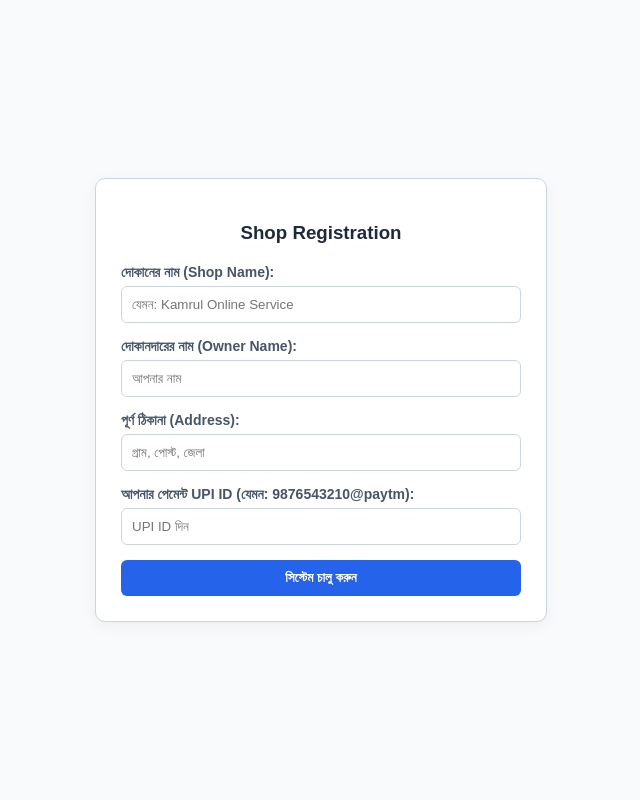
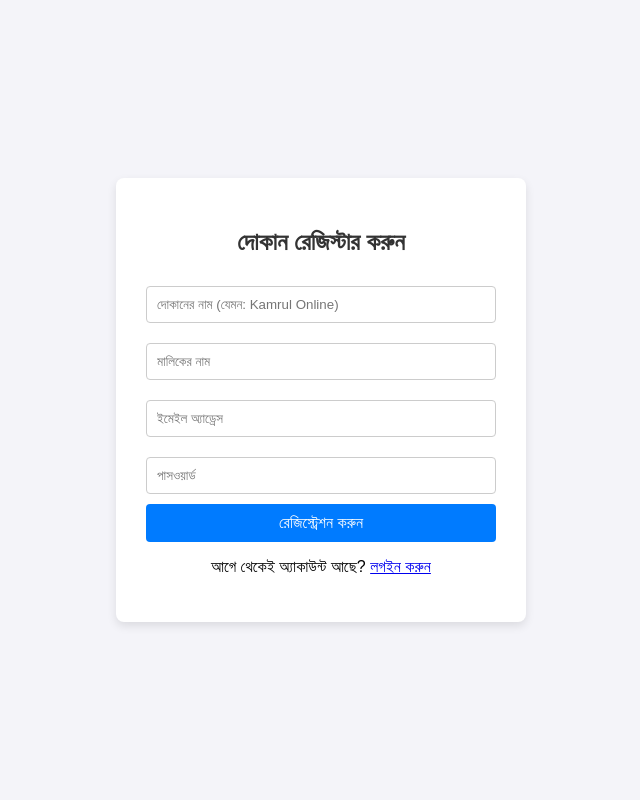
Before and after one commit to kamrulonlineservice/qr-print-service, a Flask app: page /register in a window 1280 px wide. Shown: the whole page, without its empty margins (319-959 px from the left). Run offline with Flask 3, Linux system fonts and the light colour scheme.

Commit message:
Update register.html

```diff
--- a/templates/register.html
+++ b/templates/register.html
@@ -2,37 +2,28 @@
 <html lang="bn">
 <head>
     <meta charset="UTF-8">
-    <title>Shop Registration - QR se Print</title>
+    <title>দোকানদার রেজিস্ট্রেশন - QR Se Print</title>
     <style>
-        body { font-family: sans-serif; background: #f8fafc; display: flex; justify-content: center; align-items: center; height: 100vh; margin: 0; }
-        .register-box { max-width: 400px; width: 100%; padding: 25px; border: 1px solid #cbd5e1; border-radius: 10px; background: #ffffff; box-shadow: 0 4px 15px rgba(0,0,0,0.05); }
-        h3 { color: #1e293b; text-align: center; margin-bottom: 20px; }
-        label { font-size: 14px; font-weight: bold; color: #475569; display: block; margin-bottom: 5px; }
-        input { width: 100%; padding: 10px; margin-bottom: 15px; border: 1px solid #cbd5e1; border-radius: 6px; box-sizing: border-box; }
-        button { background: #2563eb; color: white; border: none; padding: 10px 20px; border-radius: 6px; cursor: pointer; font-weight: bold; width: 100%; }
-        button:hover { background: #1d4ed8; }
+        body { font-family: Arial, sans-serif; background: #f4f4f9; display: flex; justify-content: center; align-items: center; height: 100vh; margin: 0; }
+        .card { background: white; padding: 30px; border-radius: 8px; box-shadow: 0 4px 10px rgba(0,0,0,0.1); width: 350px; }
+        h2 { text-align: center; color: #333; }
+        input { width: 100%; padding: 10px; margin: 10px 0; border: 1px solid #ccc; border-radius: 4px; box-sizing: border-box; }
+        button { width: 100%; padding: 10px; background: #007bff; color: white; border: none; border-radius: 4px; cursor: pointer; font-size: 16px; }
+        button:hover { background: #0056b3; }
+        p { text-align: center; }
     </style>
 </head>
 <body>
-
-<div class="register-box">
-    <h3>Shop Registration</h3>
-    <form method="POST">
-        <label>দোকানের নাম (Shop Name):</label>
-        <input type="text" name="shop_name" placeholder="যেমন: Kamrul Online Service" required>
-
-        <label>দোকানদারের নাম (Owner Name):</label>
-        <input type="text" name="owner_name" placeholder="আপনার নাম" required>
-
-        <label>পূর্ণ ঠিকানা (Address):</label>
-        <input type="text" name="address" placeholder="গ্রাম, পোস্ট, জেলা" required>
-
-        <label>আপনার পেমেন্ট UPI ID (যেমন: 9876543210@paytm):</label>
-        <input type="text" name="upi_id" placeholder="UPI ID দিন" required>
-
-        <button type="submit">সিস্টেম চালু করুন</button>
-    </form>
-</div>
-
+    <div class="card">
+        <h2>দোকান রেজিস্টার করুন</h2>
+        <form method="POST">
+            <input type="text" name="shop_name" placeholder="দোকানের নাম (যেমন: Kamrul Online)" required>
+            <input type="text" name="owner_name" placeholder="মালিকের নাম" required>
+            <input type="email" name="email" placeholder="ইমেইল অ্যাড্রেস" required>
+            <input type="password" name="password" placeholder="পাসওয়ার্ড" required>
+            <button type="submit">রেজিস্ট্রেশন করুন</button>
+        </form>
+        <p>আগে থেকেই অ্যাকাউন্ট আছে? <a href="/login">লগইন করুন</a></p>
+    </div>
 </body>
 </html>
```
